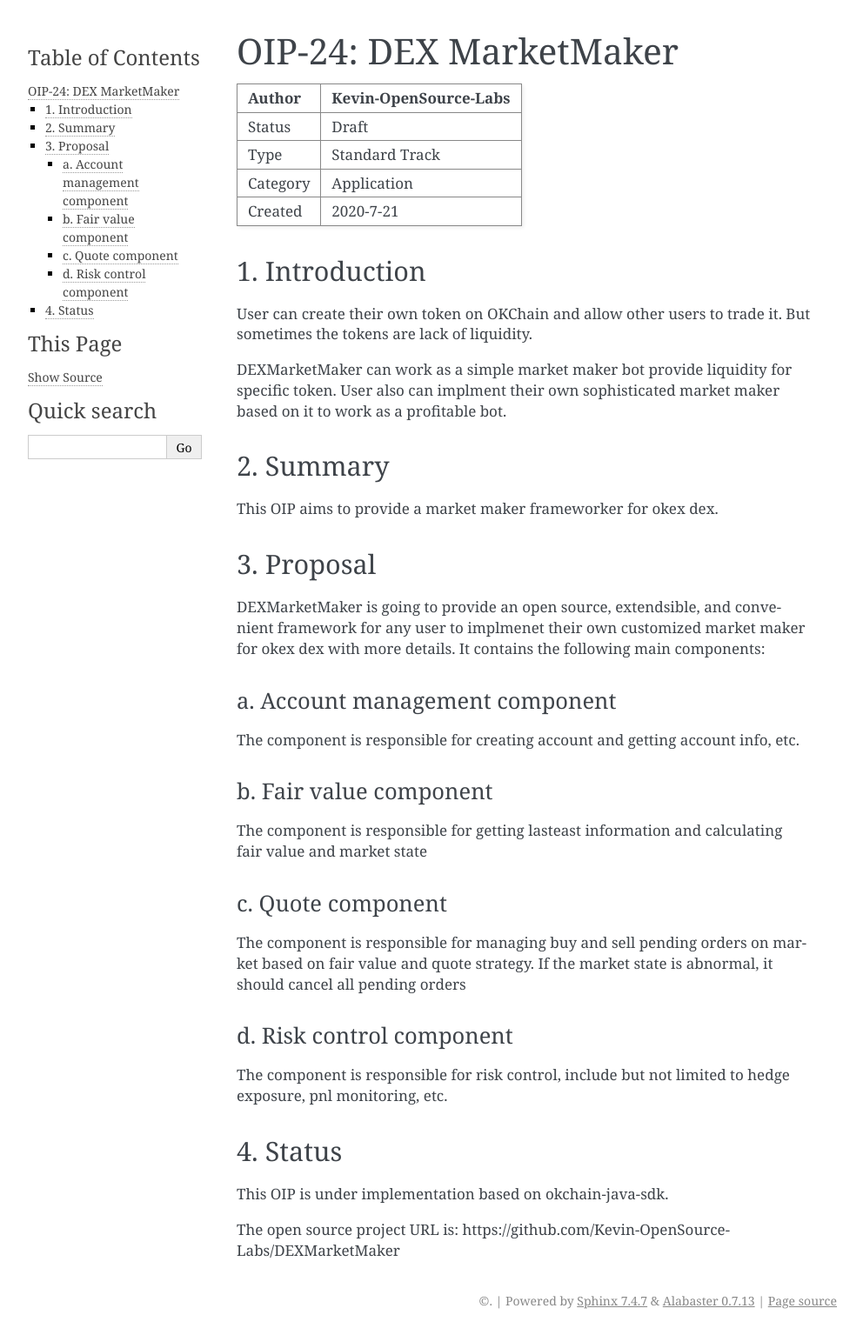
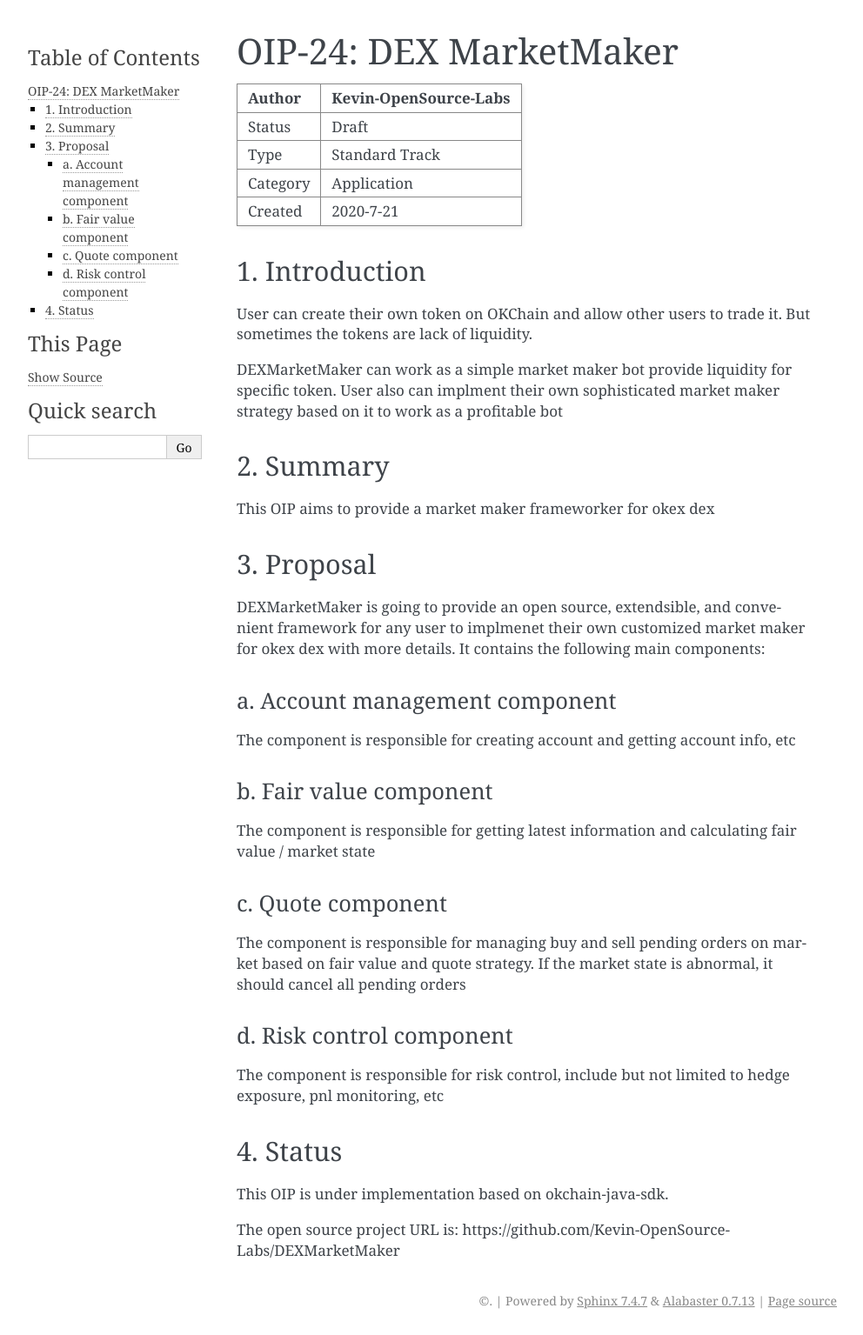
Before and after one commit to okx/KIPs, a Sphinx documentation site: the page built from docs/draft/OIP-24.md, in a window 1280 px wide. Shown: the whole page at 87% size, without its empty margins (148-1140 px from the left). Built offline with Sphinx 7.4.7, drawn with Linux system fonts in a browser that asks for light colours.

Commit message:
Fixed a typo

```diff
--- a/docs/draft/OIP-24.md
+++ b/docs/draft/OIP-24.md
@@ -11,11 +11,11 @@
 
 User can create their own token on OKChain and allow other users to trade it. But sometimes the tokens are lack of liquidity.
 
-DEXMarketMaker can work as a simple market maker bot provide liquidity for specific token. User also can implment their own sophisticated market maker based on it to work as a profitable bot.
+DEXMarketMaker can work as a simple market maker bot provide liquidity for specific token. User also can implment their own sophisticated market maker strategy based on it to work as a profitable bot
 
 ## 2. Summary
 
-This OIP aims to provide a market maker frameworker for okex dex.
+This OIP aims to provide a market maker frameworker for okex dex
 
 ## 3. Proposal
 
@@ -23,11 +23,11 @@
 
 #### a. Account management component
 
-The component is responsible for creating account and getting account info, etc.
+The component is responsible for creating account and getting account info, etc
 
 #### b. Fair value component
 
-The component is responsible for getting lasteast information and calculating fair value and market state
+The component is responsible for getting latest information and calculating fair value / market state
 
 #### c. Quote component
 
@@ -35,7 +35,7 @@
 
 #### d. Risk control component
 
-The component is responsible for risk control, include but not limited to hedge exposure, pnl monitoring, etc.
+The component is responsible for risk control, include but not limited to hedge exposure, pnl monitoring, etc
 
 ## 4. Status
 
```
